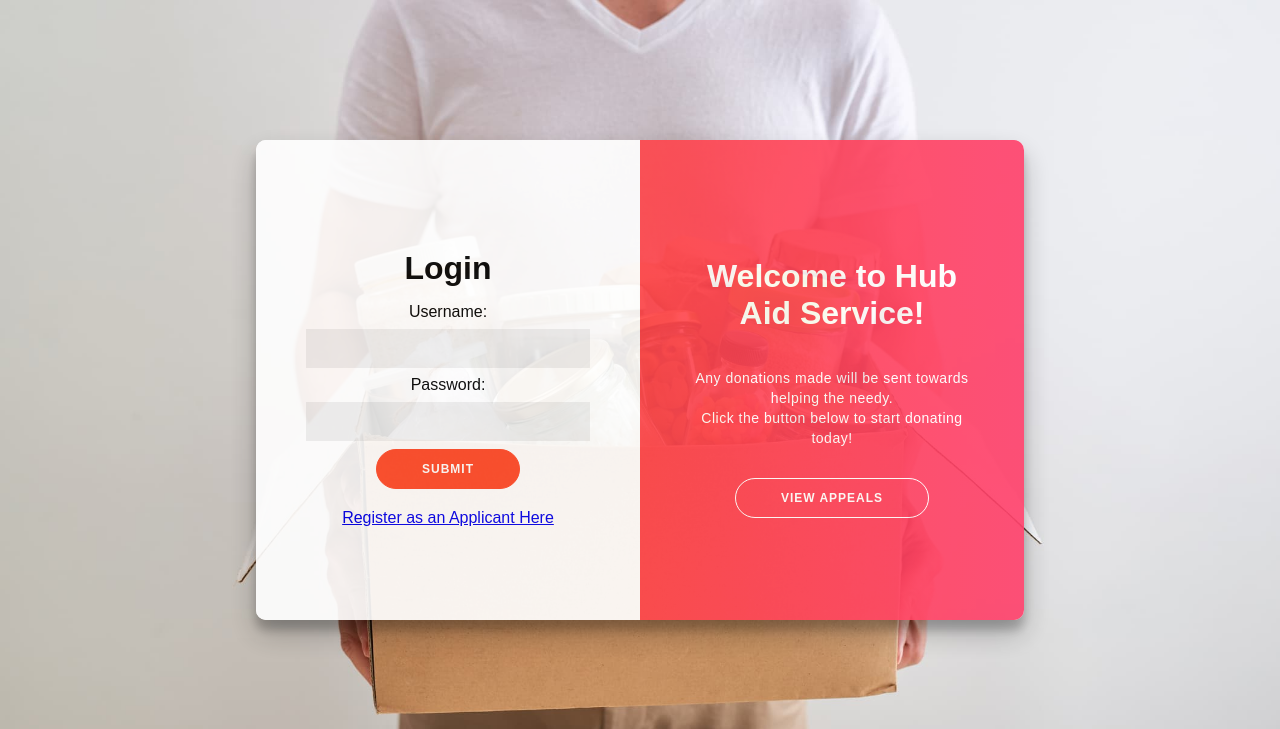
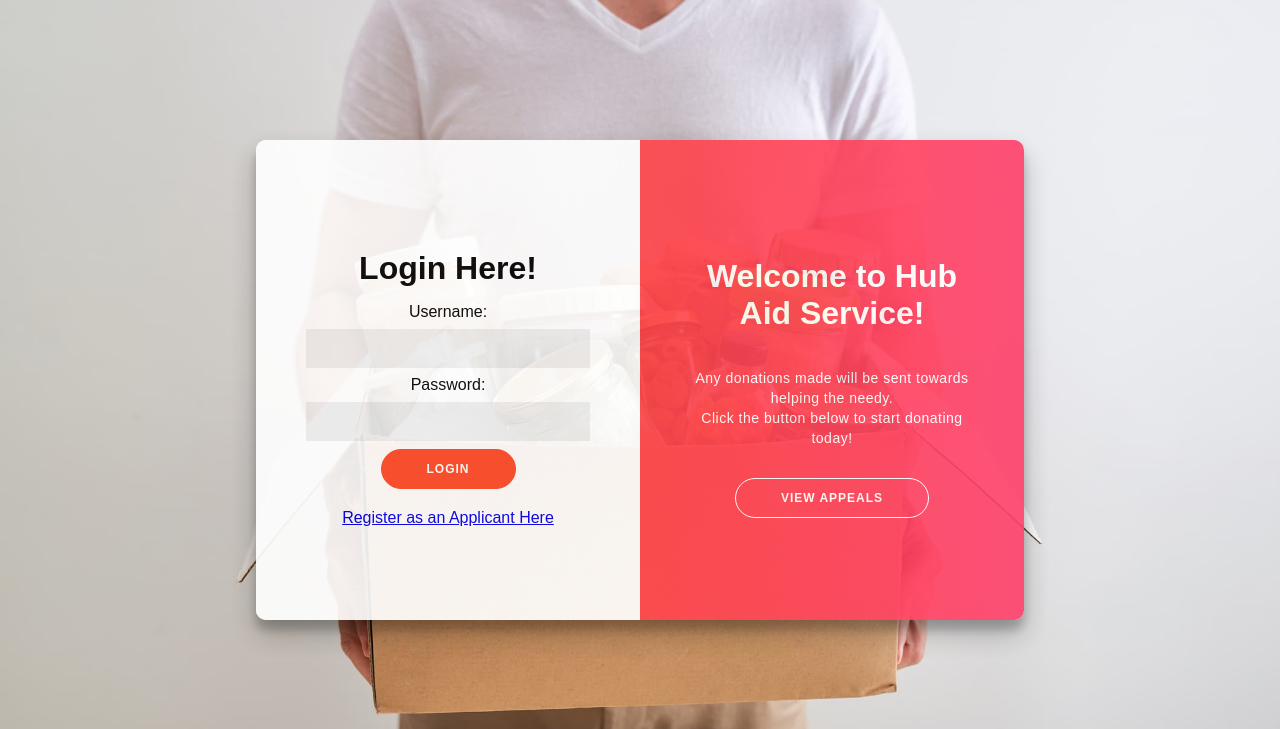
Before and after one commit to chwung/Hub-Aid-Service, a PHP site: page /betterLogin.php in a window 1280 px wide. Shown: the top 729 px of the page. Run offline with PHP 8.4, Linux system fonts and the light colour scheme.

Commit message:
small change on login pagh

```diff
--- a/betterLogin.php
+++ b/betterLogin.php
@@ -13,7 +13,7 @@
     <!-- sign in page -->
     <div class="form-container sign-in-container">
       <form method="POST" action="betterLogin.php" class="form" id="login">
-        <h1 class="form__title">Login</h1>
+        <h1 class="form__title">Login Here!</h1>
         <div class="form__input-group">
           <label for="username">Username: </label>
           <input type="text" class="form__input" name="username" id="username" maxlength="20" required>
@@ -23,7 +23,7 @@
           <input type="password" class="form__input" name="password" id="password" maxlength="20" required>
         </div>
         <div class="form__input-group">
-          <button type="submit" class="form__button">Submit</button>
+          <button type="submit" class="form__button">Login</button>
         </div>
         <a href="betterRegister.php" style="margin-top: 20px">Register as an Applicant Here</a>
      </form>
```
